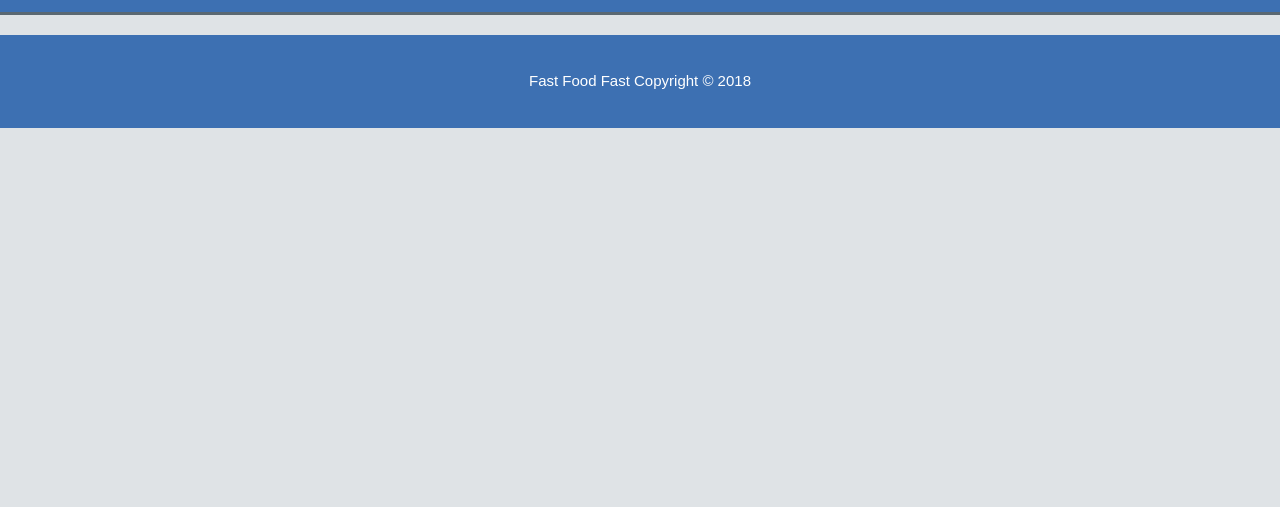
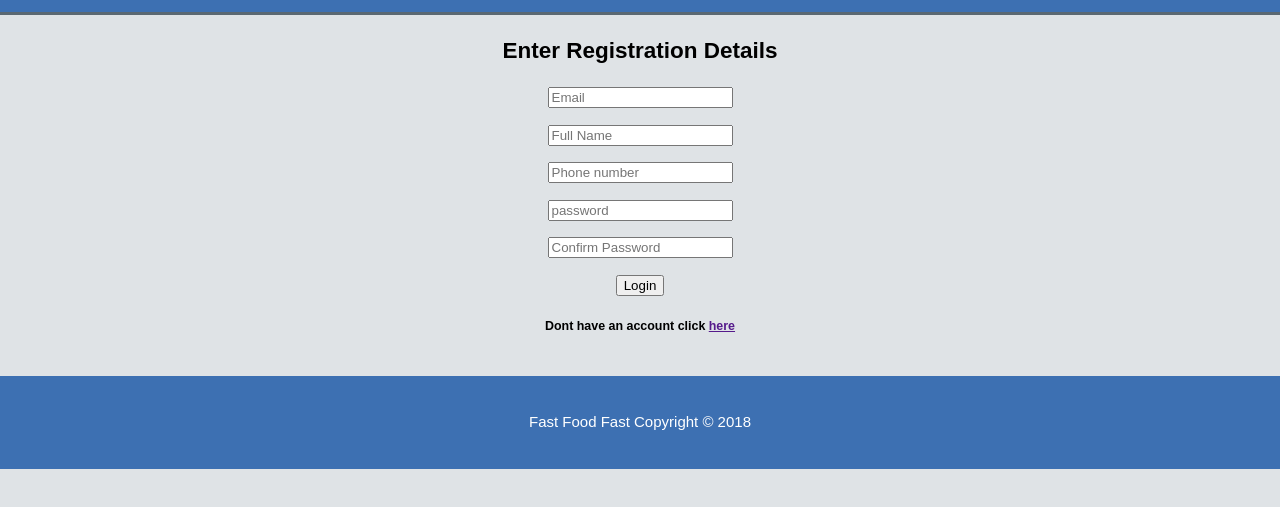
Before and after one commit to Proception/fast-food-app, a plain HTML site: page UI/signup.html in a window 1280 px wide. Shown: the part 63-570 px from the top of the page. Drawn offline with Linux system fonts and the light colour scheme.

Commit message:
Completed signup form/page [Finishes #160120959]

```diff
--- a/UI/signup.html
+++ b/UI/signup.html
@@ -29,7 +29,20 @@
 			</div>
 		</header>
 		<section>
-
+			<div class="container">
+				<div id="wrapper">
+				<h1>Enter Registration Details</h1>
+					<div class="register">
+						<p><input class="reg-control" placeholder="Email" type="email" name=""></p>
+						<p><input class="reg-control" placeholder="Full Name" type="text" name=""></p>
+						<p><input class="reg-control" placeholder="Phone number" type="number" name=""></p>
+						<p><input class="reg-control" placeholder="password" type="password" name=""></p>
+						<p><input class="reg-control" placeholder="Confirm Password" type="password" name=""></p>
+						<p><input type="button" name="" value="Login"></p>
+						<h5>Dont have an account click <a href="">here</a></h5>
+					</div>
+				</div>
+			</div>
 		</section>
 		<footer>
 			<p>Fast Food Fast Copyright &copy; 2018</p>
```
